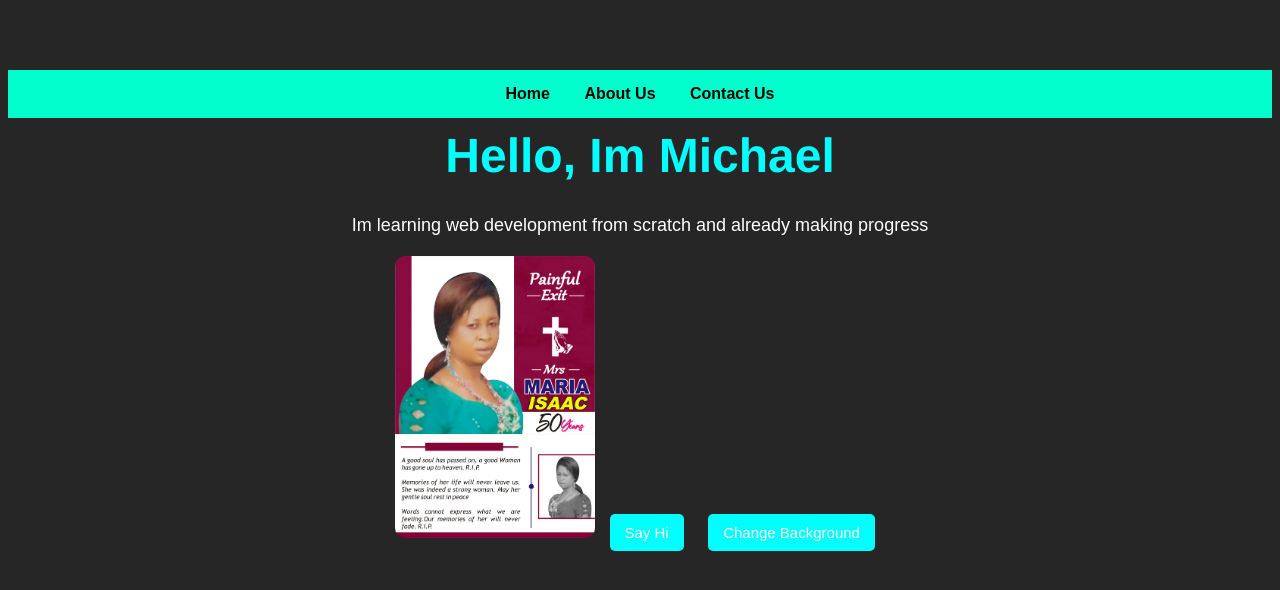
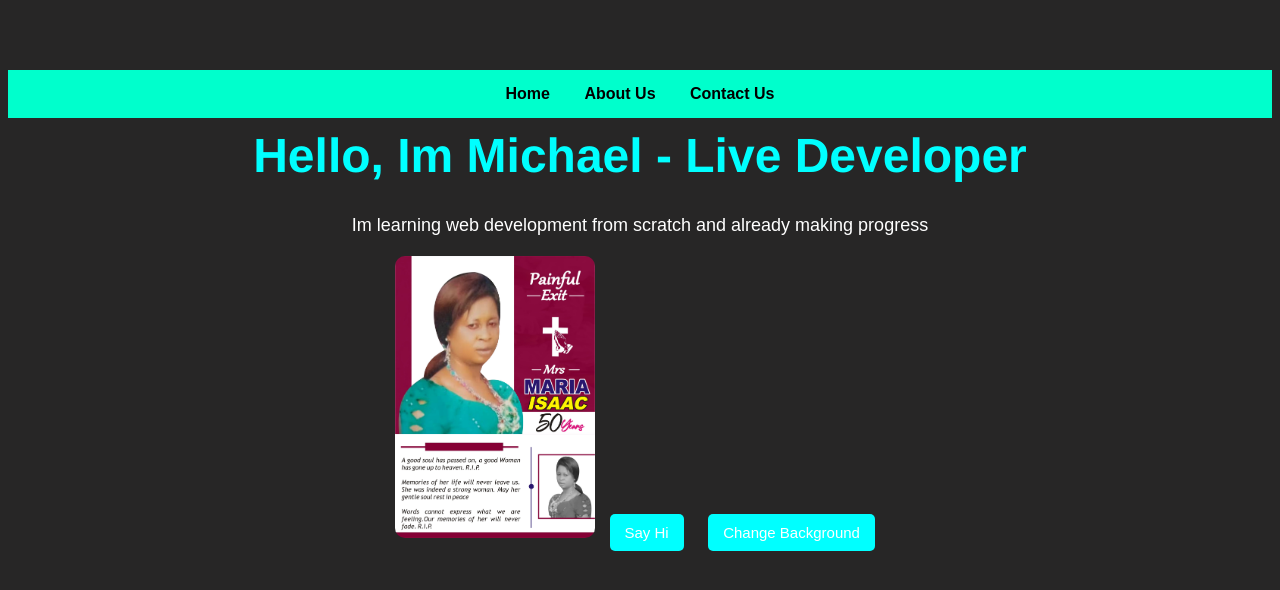
Before and after one commit to Skidoocee/my-first-website, a plain HTML site: page index.html in a window 1280 px wide. Drawn offline with Linux system fonts and the light colour scheme.

Commit message:
Update Heading

```diff
--- a/index.html
+++ b/index.html
@@ -10,13 +10,13 @@
     <a href="contact.html">Contact Us</a>
 
     </nav>
-    <h1>Hello, Im Michael</h1>
+    <h1>Hello, Im Michael - Live Developer</h1>
     <p>Im learning web development from scratch and already making progress</p>
     <img src="pics1.JPG" alt="My Photo" width="200"/>
     <button onclick="showAlert()">Say Hi</button>
     <button onclick="changeBackground()">Change Background</button>
 </body>
-<script>
+<script>clear
     function showAlert(){
         alert("you are doing great, keep going");}
         function changeBackground(){
```
